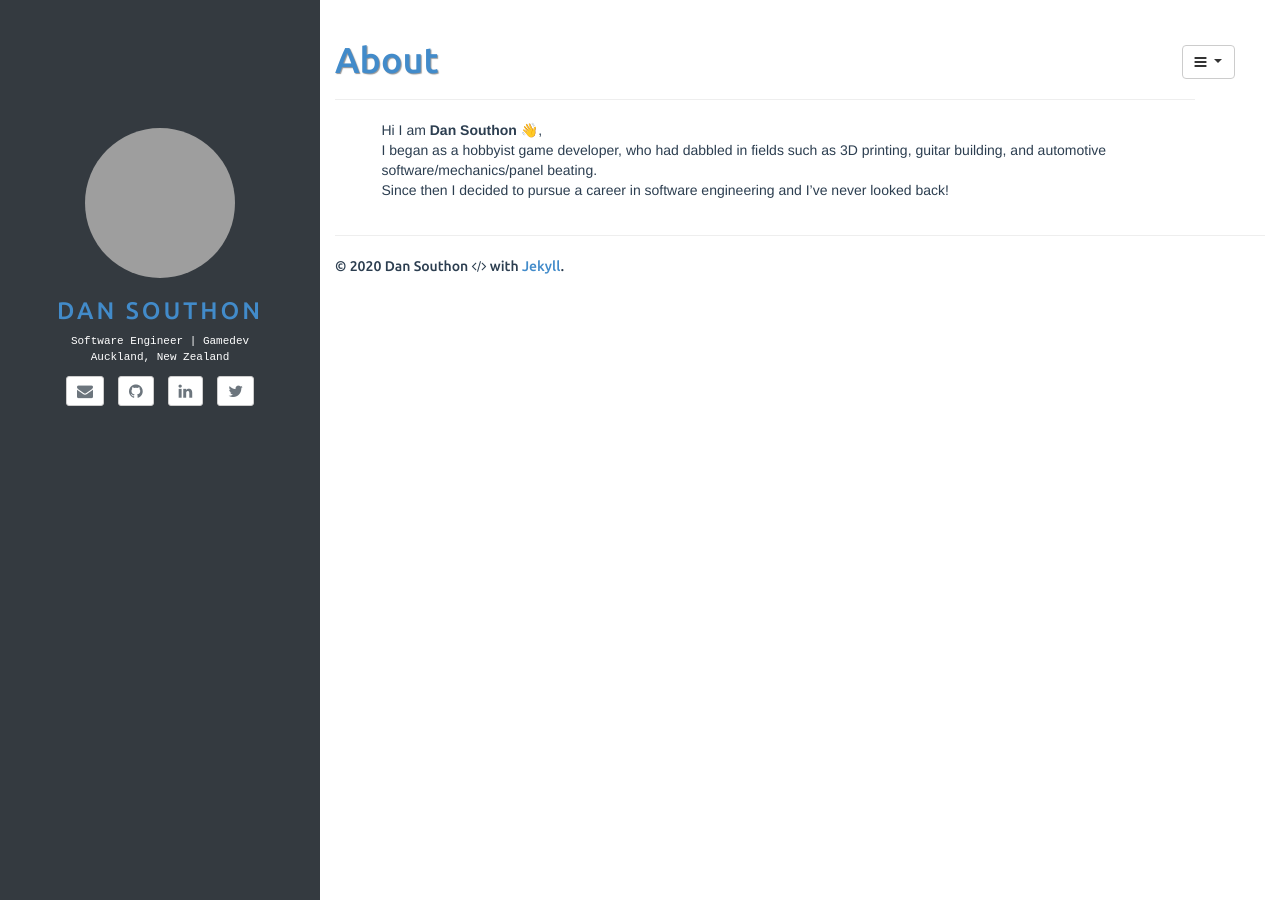
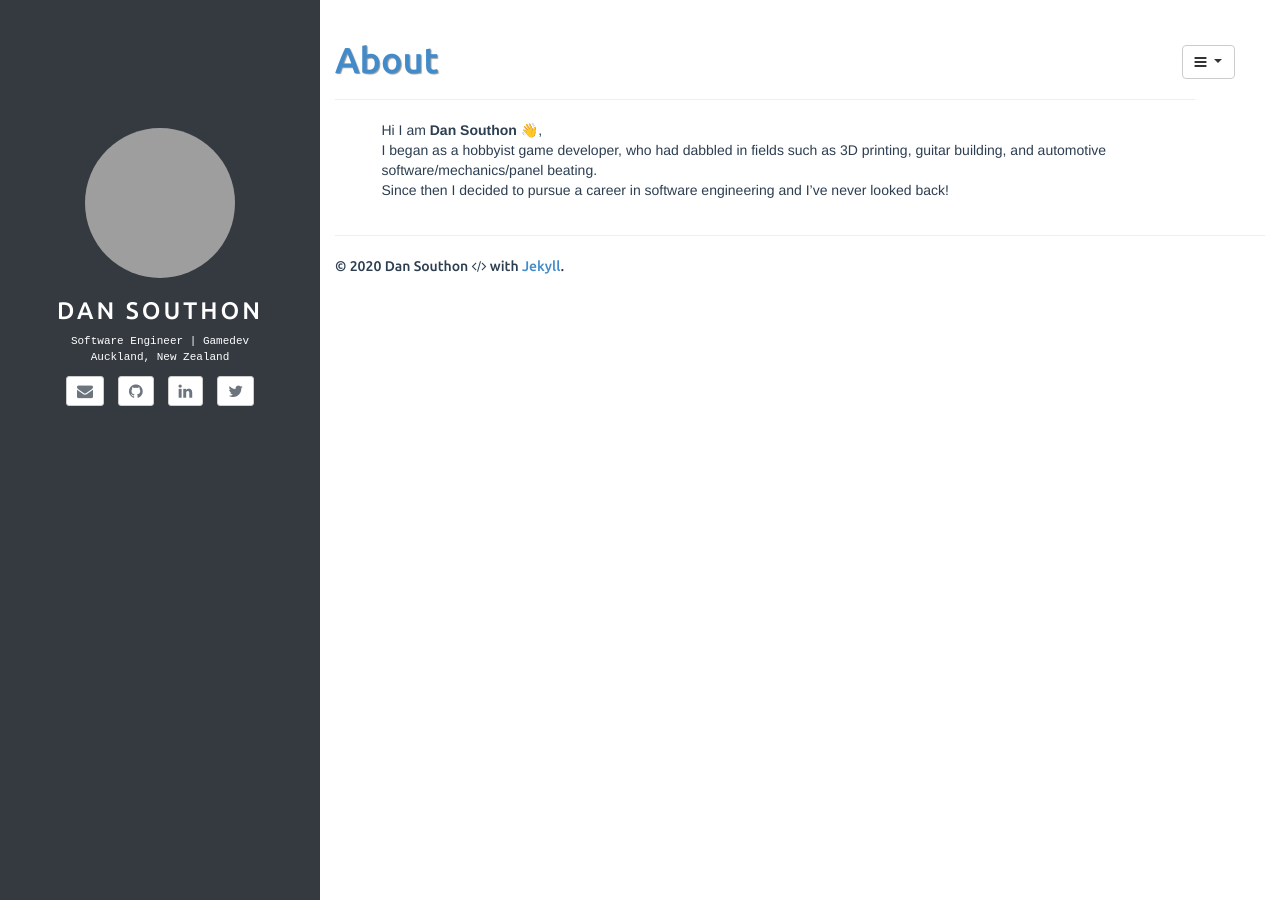
Before and after one commit to Akavis/Akavis.github.io, a Jekyll site: the page built from index.html, in a window 1280 px wide. Built offline with Jekyll 4.4.1, drawn with Linux system fonts in a browser that asks for light colours; emoji names are drawn with the system emoji font; grey boxes are pictures that could not be loaded.

Commit message:
changed sidebar header color

```diff
--- a/_sass/_nav.scss
+++ b/_sass/_nav.scss
@@ -17,7 +17,7 @@
 
 .sidebar-header .title a{
 	text-decoration: none;
-	color: $title;
+	color: $main-title;
 }
 
 a.nav-link {
--- a/_sass/_variables.scss
+++ b/_sass/_variables.scss
@@ -1,6 +1,7 @@
 $light:     #FFFFFF;
 $dark:      #343a40;
 $body:   	#2c3e50;
+$main-title: 	#FFFFFF;
 $title: 	#428bca;
 $bg:     	#FFFFFF;
 
```
